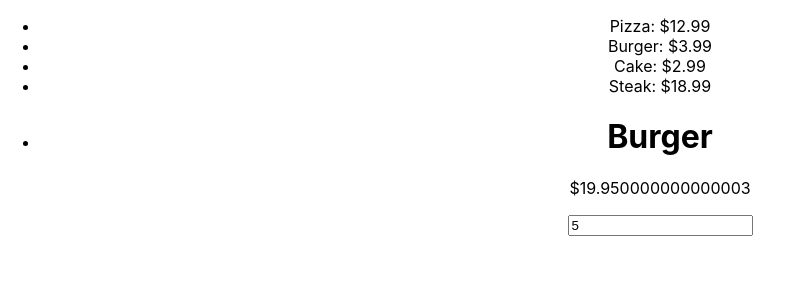
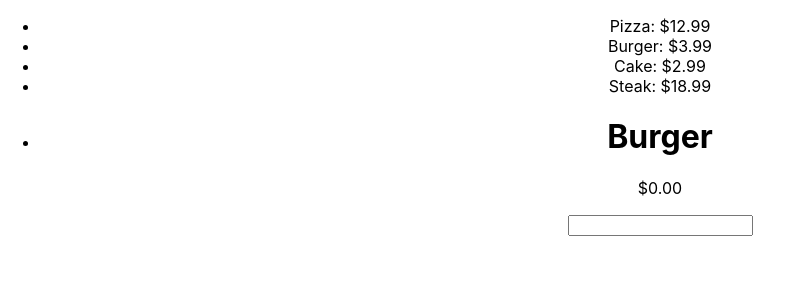
Before and after one commit to PatrickBoynton/majestic-thai, a React (Create React App) app: page / in a window 1280 px wide. Shown: the top 300 px of the page, without its empty margins (0-793 px from the left). Built offline with nearby package versions, Linux system fonts and the light colour scheme.

Commit message:
Set up a dynamic price.

```diff
--- a/src/App.js
+++ b/src/App.js
@@ -5,7 +5,7 @@ class Menu extends Component {
 
     render() {
         const menuItems = this.props.menu?.map((items, index) => (
-            <li key={index} onClick={() => console.log(items.item)}>{items.item}: ${items.price}</li>
+            <li onClick={this.props.click} key={index}>{items.item}: ${items.price}</li>
         ));
       return (<ul>
                 {menuItems}
@@ -14,13 +14,23 @@ class Menu extends Component {
 }
 
 class Order extends Component{
-
+    constructor(props) {
+        super(props);
+        this.state = {
+            value: ""
+        }
+        this.handleChange = this.handleChange.bind(this);
+    }
+    handleChange(event) {
+        this.setState({value: event.target.value})
+    }
     render() {
+        const menu = this.props.menu?.map(menuItem => menuItem);
         const order = this.props.order?.map((items, index) =>
             <li key={index}>
-                <h1>{items.item}</h1>
-                <p>${items.price(3.99, items.quantity)}</p>
-                <input value={items.quantity}/>
+                <h1>{menu[1].item}</h1>
+                <p>${items.price(menu[1].price, this.state.value).toFixed(2)}</p>
+                <input type="number" value={this.state.value} onChange={this.handleChange}/>
             </li>);
         return <ul>
                 {order}
@@ -39,16 +49,20 @@ class App extends Component {
             {item: "Steak", price: "18.99"}
         ]
         const order = [
-            {item: "Burger", quantity: 5, price: (price,  quantity) => (price * quantity)}
+            {item: "Burger", quantity: 0, price: (price,  quantity) => (price * quantity)}
         ]
         this.setState({menu, order});
+    }
+
+    handleClick() {
+        console.log("Clicked!")
     }
 
     render() {
     return (
         <div className="App">
             <Menu menu={this.state?.menu}/>
-            <Order order={this.state?.order} menu={this.state?.menu}/>
+            <Order click={this.handleClick} order={this.state?.order} menu={this.state?.menu}/>
         </div>
     );
   }
```
